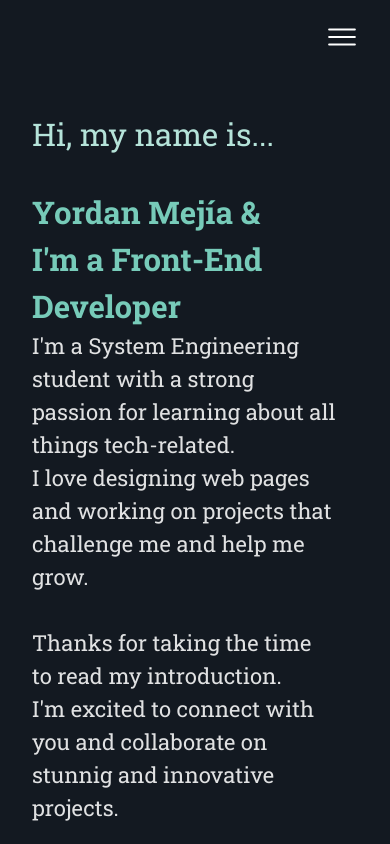
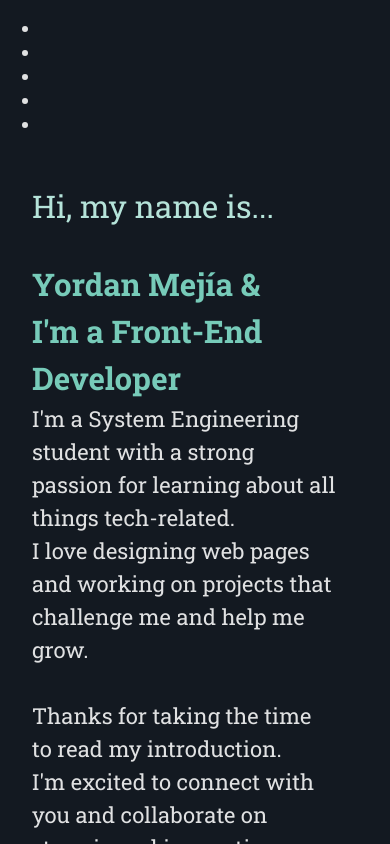
Before and after one commit to Jordan0105/Portfolio, a React (Vite) app: page / in a window 390 px wide. Both pictures are taken after a click on the picture 342 px from the left and 36 px from the top of the page. Shown: the top 844 px of the page. Built offline with nearby package versions, Linux system fonts and the light colour scheme.

Commit message:
Working on button burger

```diff
--- /dev/null
+++ b/components/Computer Menu.jsx
@@ -0,0 +1,67 @@
+import React, { useEffect } from "react";
+import PropTypes from "prop-types";
+import translateIcon from "../assets/Icons/Translate.svg";
+
+const ComputerMenu = ({ handleBurguerClick }) => {
+  useEffect(() => {
+    const anchorLinks = document.querySelectorAll('a[href^="#"]');
+
+    anchorLinks.forEach(function (anchorLink) {
+      anchorLink.addEventListener("click", function (e) {
+        e.preventDefault();
+
+        const target = document.querySelector(this.getAttribute("href"));
+
+        const targetTop = target.offsetTop;
+
+        window.scrollTo({
+          top: targetTop,
+          behavior: "smooth",
+        });
+      });
+    });
+  });
+
+  return (
+    <header>
+      <nav className="menu">
+        <ul className="menu__list">
+          <li className="menu__item__language">
+            <img
+              className="menu__item__image"
+              src={translateIcon}
+              alt="Translate Icon"
+            />
+          </li>
+          <li className="menu__item">
+            <a href="#aboutMe">About</a>
+          </li>
+          <li className="menu__item">
+            <a href="#projects">Projects</a>
+          </li>
+          <li className="menu__item">
+            <a href="#contactMe">Contact</a>
+          </li>
+          <li className="menu__item">
+            <button className="menu__button">
+              <span className="menu__button__text">Resume</span>
+            </button>
+          </li>
+          <li className="menu__button__smaller__screen">
+            <img
+              id="menuBurgerIcon"
+              src="../assets/Icons/Menu.svg"
+              alt="Menu"
+              className="menu__smaller__screen__icon"
+              onClick={handleBurguerClick}
+            />
+          </li>
+        </ul>
+      </nav>
+    </header>
+  );
+};
+ComputerMenu.propTypes = {
+  handleBurguerClick: PropTypes.func.isRequired,
+};
+export default ComputerMenu;
--- /dev/null
+++ b/components/Mobile menu.jsx
@@ -0,0 +1,17 @@
+import React from "react";
+
+const MobileMenu = () => {
+  return (
+    <div className="aside__menu">
+      <ul className="menu__aside__list">
+        <li className="menu__aside__item"></li>
+        <li className="menu__aside__item"></li>
+        <li className="menu__aside__item"></li>
+        <li className="menu__aside__item"></li>
+        <li className="menu__aside__item"></li>
+      </ul>
+    </div>
+  );
+};
+
+export default MobileMenu;
--- a/components/Navigation Bar.jsx
+++ b/components/Navigation Bar.jsx
@@ -1,72 +1,23 @@
-import React, { useEffect, useState } from "react";
-import translateIcon from "../assets/Icons/Translate.svg";
+import React, { useState } from "react";
+import ComputerMenu from "./Computer Menu";
+import MobileMenu from "./Mobile menu";
 import "../src/css/css-components/Menu.css";
 import "../src/css/css-components/Button.css";
 
-function NavigationBar() {
-  const [isAsideScreenVisible, setIsAsideScreenVisible] = useState(false);
-
-  useEffect(() => {
-    const anchorLinks = document.querySelectorAll('a[href^="#"]');
-
-    anchorLinks.forEach(function (anchorLink) {
-      anchorLink.addEventListener("click", function (e) {
-        e.preventDefault();
-
-        const target = document.querySelector(this.getAttribute("href"));
-
-        const targetTop = target.offsetTop;
-
-        window.scrollTo({
-          top: targetTop,
-          behavior: "smooth",
-        });
-      });
-    });
-  });
-
+const NavigationBar = () => {
+  const [isAsideScreenVisible, setIsAsideScreenVisible] = useState(true);
   const handleBurguerClick = () => {
-    setIsAsideScreenVisible(true);
-    isAsideScreenVisible === false ? console.log("Opening") : "";
+    setIsAsideScreenVisible(false);
   };
   return (
-    <header>
-      <nav className="menu">
-        <ul className="menu__list">
-          <li className="menu__item__language">
-            <img
-              className="menu__item__image"
-              src={translateIcon}
-              alt="Translate Icon"
-            />
-          </li>
-          <li className="menu__item">
-            <a href="#aboutMe">About</a>
-          </li>
-          <li className="menu__item">
-            <a href="#projects">Projects</a>
-          </li>
-          <li className="menu__item">
-            <a href="#contactMe">Contact</a>
-          </li>
-          <li className="menu__item">
-            <button className="menu__button">
-              <span className="menu__button__text">Resume</span>
-            </button>
-          </li>
-          <li className="menu__button__smaller__screen">
-            <img
-              id="menuBurguerIcon"
-              src="../assets/Icons/Menu.svg"
-              alt="Menu"
-              className="menu__smaller__screen__icon"
-              onClick={handleBurguerClick}
-            />
-          </li>
-        </ul>
-      </nav>
-    </header>
+    <>
+      {isAsideScreenVisible ? (
+        <ComputerMenu handleBurguerClick={handleBurguerClick} />
+      ) : (
+        <MobileMenu />
+      )}
+    </>
   );
-}
+};
 
 export default NavigationBar;
```
